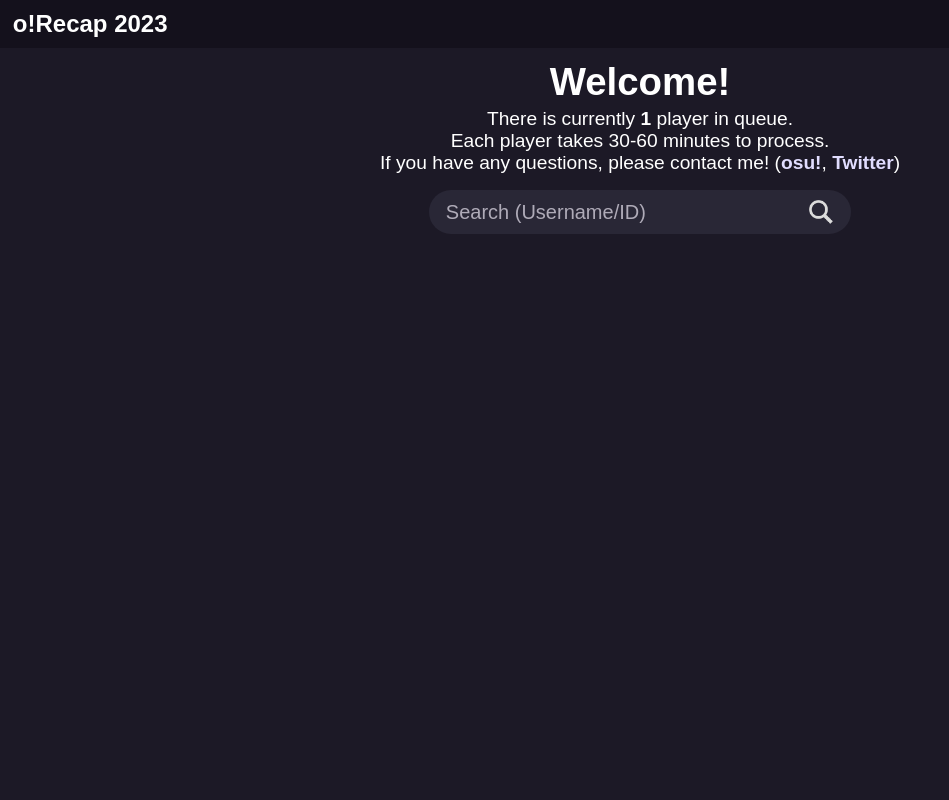
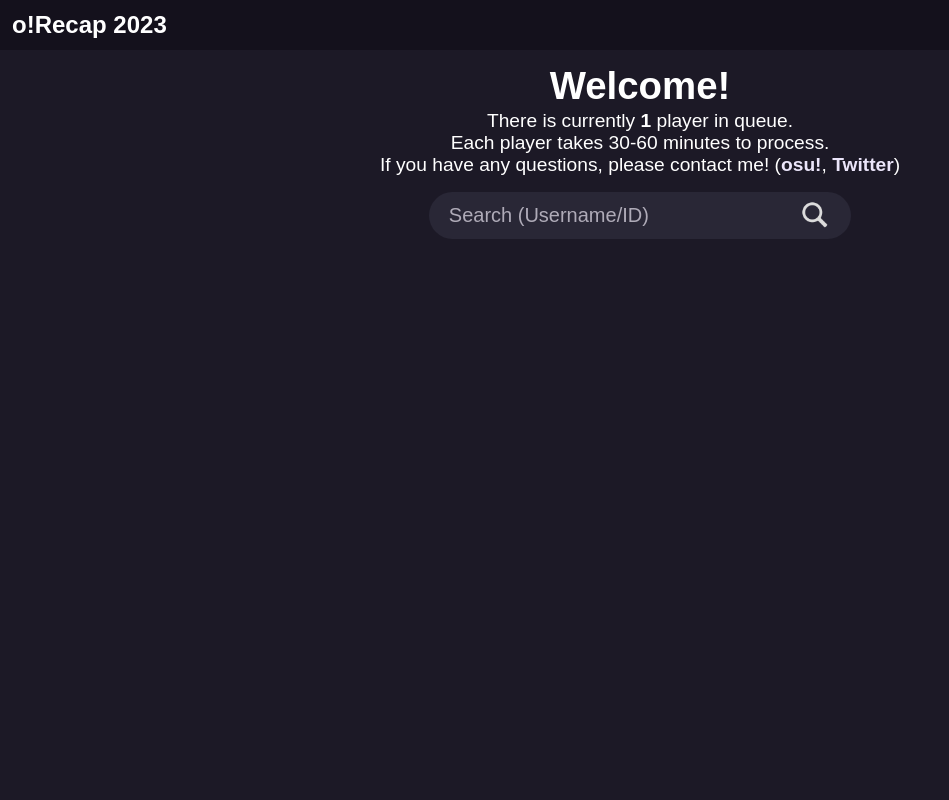
Before and after one commit to JasonM610/o-recap-2023, a Flask app: template app/home/templates/index.html in a window 1280 px wide. Shown: the whole page, without its empty margins (0-949 px from the left). Run offline with Flask 3, Linux system fonts and the light colour scheme; the template is opened without the code that fills it: values that come from a table or form of the project are taken from there, most other values are stand-ins (such as "Sample title", 1, 10 or a date in 2020); parts of the project's set-up code (start-up, migrations or seed data) failed here and were passed over; some web fonts are replaced.

Commit message:
update home html/css and user not found

```diff
--- a/app/home/routes.py
+++ b/app/home/routes.py
@@ -38,5 +38,5 @@ def index():
             insert_user_and_enqueue(user)
             return redirect(url_for("users.user", user=user.user_id))
 
-        flash()
+        flash("")
     return render_template("index.html", form=form, queue_size=queue_size)
--- a/app/home/static/css/main.css
+++ b/app/home/static/css/main.css
@@ -10,6 +10,7 @@
 }
 
 body {
+    background-color: rgb(28, 25, 38);
     color: rgb(255, 255, 255);
     margin: 0;
     padding: 0;
@@ -24,7 +25,7 @@ ol {
 nav {
     background-color: rgb(20, 17, 28);
     width: 100%;
-    height: 48px;
+    height: 50px;
     position: fixed;
     top: 0;
     display: flex;
@@ -36,12 +37,11 @@ nav a {
     text-decoration: none;
     font-size: 1.5rem;
     font-weight: 600;
-    padding-left: 1vw;
+    padding-left: 12px;
 }
 
 
 .home {
-    background-color: rgb(28, 25, 38);
     height: calc(100vh - 48px);
     margin-top: 48px;
     display: flex;
@@ -52,8 +52,8 @@ nav a {
 .welcome-text__head {
     font-size: 2.4rem;
     font-weight: 600;
-    margin-top: 1.5vh;
-    margin-bottom: 0.5vh;
+    margin-top: 2vh;
+    margin-bottom: 0.2vh;
 }
 
 .welcome-text__body {
@@ -63,7 +63,7 @@ nav a {
 
 .welcome-text__link {
     text-decoration: none;
-    color: rgb(225, 221, 255);
+    color: rgb(235, 229, 250);
     font-weight: 600;
 }
 
@@ -86,10 +86,10 @@ form {
 
 .form-user {
     width: 33vw;
-    min-width: 300px;
+    min-width: 400px;
     font-size: 1.25rem;
     border-radius: 24px;
-    padding: 1.33vh 1.33vw;
+    padding: 12px 20px;
     background-color: rgb(41, 39, 54);
     color: rgb(246, 242, 255);
     border: 0;
@@ -104,10 +104,10 @@ form {
 .submit-image {
     position: absolute;
     top: 50%;
-    right: 1.2vw;
+    right: 20px;
     transform: translateY(-50%);
-    width: 30px;
-    height: 30px;
+    width: 32px;
+    height: 32px;
     background: none;
     border: none;
     cursor: pointer;
```
